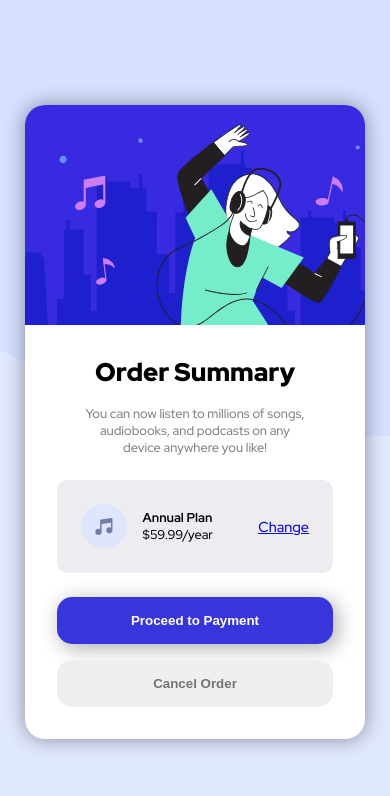
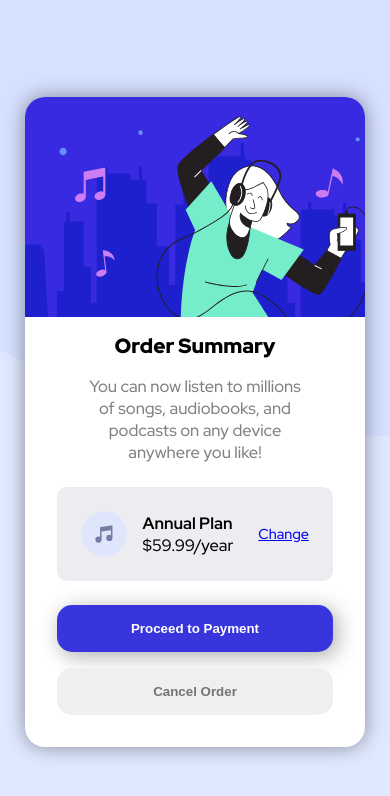
Before and after one commit to ryanschoolbs/order-summary-component, a plain HTML site: page index.html in a window 390 px wide. Drawn offline with Linux system fonts and the light colour scheme.

Commit message:
add font clamp()

```diff
--- a/style.css
+++ b/style.css
@@ -8,7 +8,8 @@
 
 body {
    font-family: "Red Hat Display", sans-serif;
-   font-size: 1rem;
+
+   font-size: clamp(1rem, 0.8571428571428572rem + 0.7142857142857143vw, 1.5rem);
    background-image: url("./images/pattern-background-desktop.svg");
    background-repeat: no-repeat;
    background-color: hsl(225, 100%, 94%);
@@ -38,6 +39,8 @@ body {
    text-align: center;
    font-weight: 900;
    margin: 1rem 0;
+
+   font-size: clamp(1rem, 0.8rem + 2vw, 2rem);
 }
 
 .content > p {
@@ -128,9 +131,6 @@ footer {
 }
 
 @media (max-width: 1024px) {
-   /* body {
-      overflow: scroll;
-   } */
    .card {
       max-width: 380px;
       display: block;
@@ -141,9 +141,14 @@ footer {
    body {
       overflow: scroll;
    }
+
    .card {
       max-width: 340px;
       display: block;
+   }
+
+   .content h1 {
+      margin-top: 0;
    }
 
    footer {
@@ -154,10 +159,6 @@ footer {
 @media (max-width: 576px) {
    /* mobile  */
 
-   body {
-      font-size: 0.8rem;
-   }
-
    .content {
       padding: 2rem;
       padding-top: 0.6rem;
```
